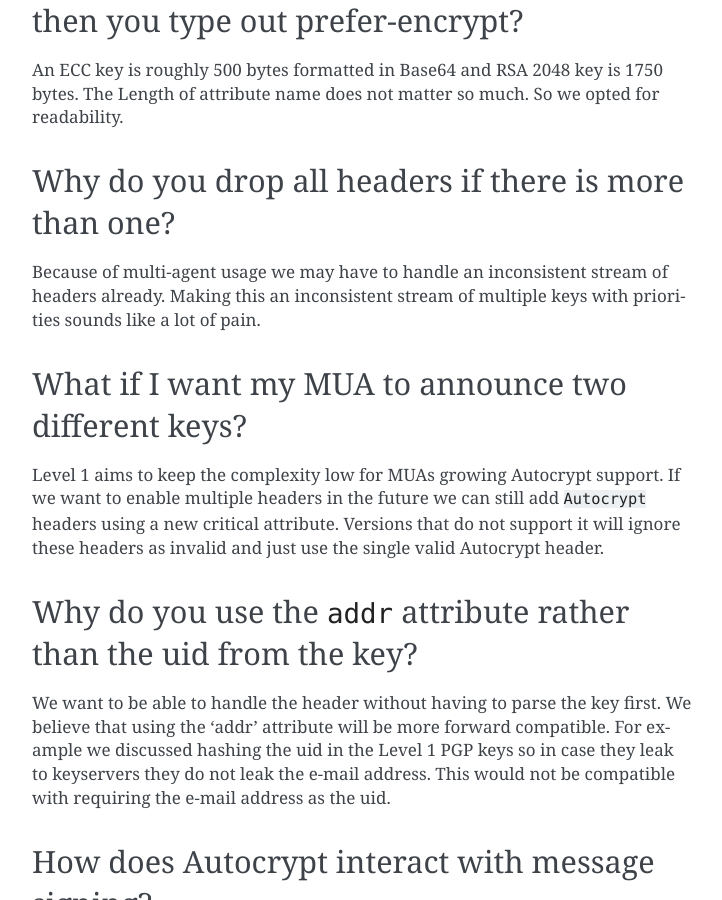
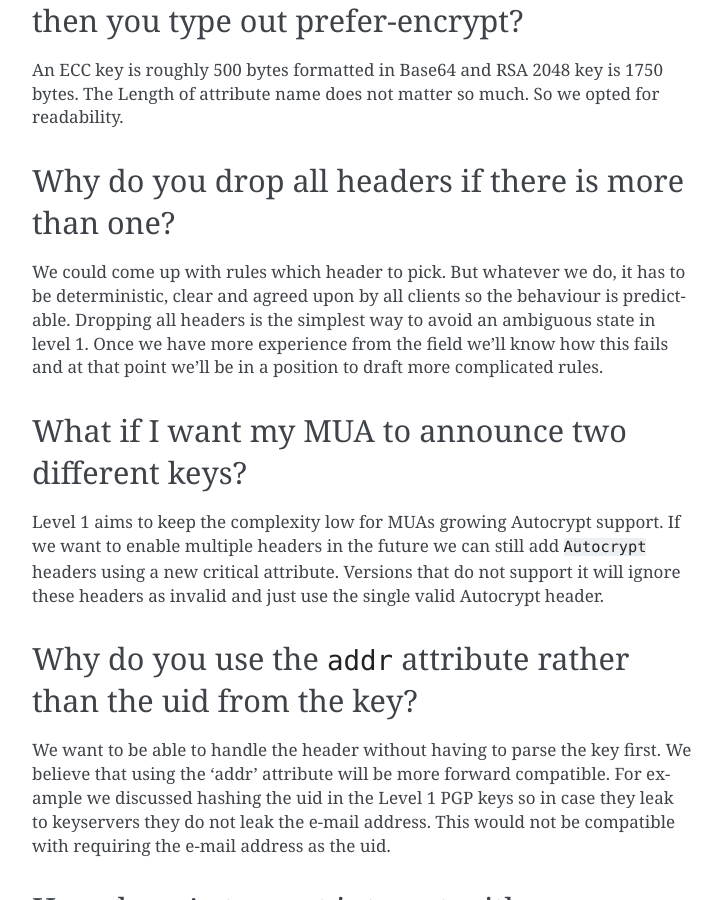
Before and after one commit to autocrypt/autocrypt, a Sphinx documentation site: the page built from doc/faq.rst, in a window 1280 px wide and 900 px high, scrolled down 828 px. Shown: the whole window, without its empty margins (388-1110 px from the left). Built offline with Sphinx 7.4.7, drawn with Linux system fonts in a browser that asks for light colours.

Commit message:
spec: move handling multiple headers into parse section
The implementors need to take this into account when implementing the
parsing of an incoming message. It's not really part of the definition
of an autocrypt header itself.

```diff
--- a/doc/faq.rst
+++ b/doc/faq.rst
@@ -35,11 +35,15 @@
 
 
 Why do you drop all headers if there is more than one?
-------------------------------------------------------
+-------------------------------------------------------------
 
-Because of multi-agent usage we may have to handle an inconsistent stream of
-headers already. Making this an inconsistent stream of multiple keys with
-priorities sounds like a lot of pain.
+We could come up with rules which header to pick. But whatever we do,
+it has to be deterministic, clear and agreed upon by all clients so the
+behaviour is predictable.
+Dropping all headers is the simplest way to avoid an ambiguous state in
+level 1. Once we have more experience from the field we'll know how this
+fails and at that point we'll be in a position to draft more complicated
+rules.
 
 
 What if I want my MUA to announce two different keys?
```
Also changed, not shown: doc/level1.rst (+8 -9 lines).
